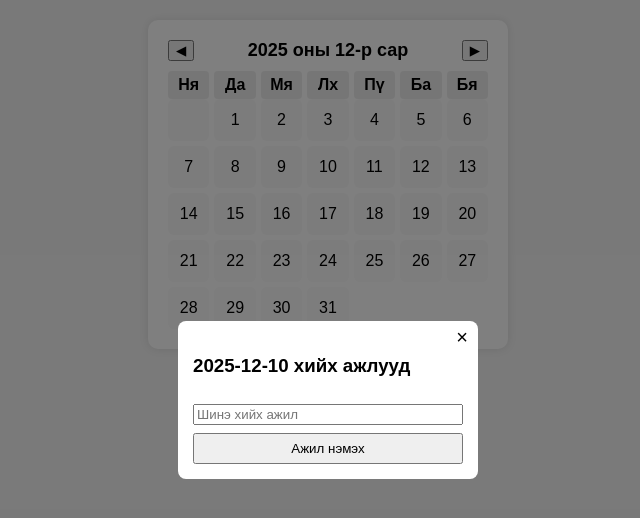
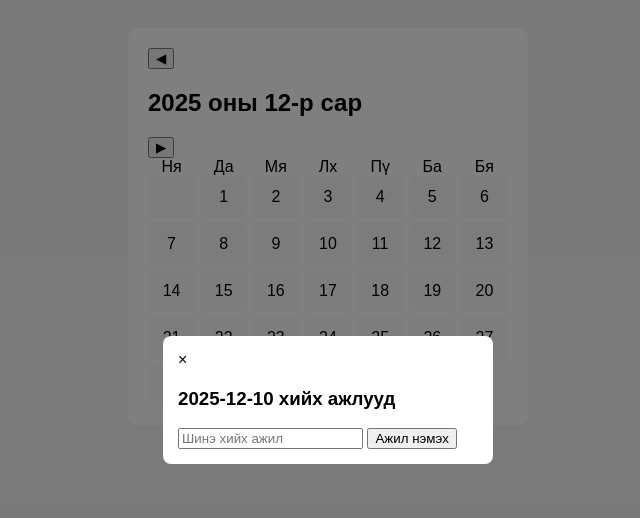
Before and after one commit to suba100/calendar, a plain HTML site: page index.html in a window 1280 px wide. Both pictures are taken after a click on the element "10". Shown: the whole page, without its empty margins (312-952 px from the left). Drawn offline with Linux system fonts and the light colour scheme.

Commit message:
Refactor CSS: Clean up styles and add task list
Removed unused styles and adjusted padding for date elements. Added styles for task list.

```diff
--- a/style.css
+++ b/style.css
@@ -1,14 +1,9 @@
-* {
-    box-sizing: border-box;
-}
-
 body {
     font-family: Arial, sans-serif;
     background: #f4f4f4;
     display: flex;
     justify-content: center;
     padding: 20px;
-    margin: 0;
 }
 
 .calendar {
@@ -16,20 +11,8 @@ body {
     padding: 20px;
     width: 360px;
     border-radius: 10px;
-    box-shadow: 0 0 10px rgba(0,0,0,0.1);
 }
 
-.header {
-    display: flex;
-    justify-content: space-between;
-    align-items: center;
-    margin-bottom: 10px;
-}
-
-.header h2 {
-    margin: 0;
-    font-size: 18px;
-}
 .days, .dates {
     display: grid;
     grid-template-columns: repeat(7, 1fr);
@@ -37,33 +20,21 @@ body {
     text-align: center;
 }
 
-.days div {
-    font-weight: bold;
-    padding: 5px 0;
-    background: #eee;
-    border-radius: 4px;
-}
-
 .dates div {
-    padding: 12px 0;
+    padding: 12px;
     background: #fafafa;
     border-radius: 6px;
     cursor: pointer;
     position: relative;
-    min-height: 40px;
 }
 
-.dates div:hover {
-    background: #e3f0ff;
-}
-
+/* 🔴 ТЭМДЭГ */
 .dates div.note-1::after {
     content: "●";
     color: green;
     position: absolute;
     bottom: 4px;
     right: 6px;
-    font-size: 12px;
 }
 
 .dates div.note-2::after {
@@ -72,7 +43,6 @@ body {
     position: absolute;
     bottom: 4px;
     right: 4px;
-    font-size: 12px;
 }
 
 .dates div.note-3::after {
@@ -81,9 +51,9 @@ body {
     position: absolute;
     bottom: 4px;
     right: 2px;
-    font-size: 12px;
 }
 
+/* POPUP */
 .popup {
     display: none;
     position: fixed;
@@ -98,25 +68,16 @@ body {
     padding: 15px;
     width: 300px;
     border-radius: 8px;
-    position: relative;
 }
 
-.popup textarea,
-.popup input {
-    width: 100%;
-    margin-top: 8px;
+#taskList {
+    list-style: none;
+    padding: 0;
 }
 
-.popup button {
-    width: 100%;
-    margin-top: 8px;
-    padding: 6px;
+#taskList li {
+    background: #e9f2ff;
+    margin-bottom: 5px;
+    padding: 5px;
+    border-radius: 4px;
 }
-
-.close {
-    position: absolute;
-    top: 5px;
-    right: 10px;
-    cursor: pointer;
-    font-size: 20px;
-}
```
